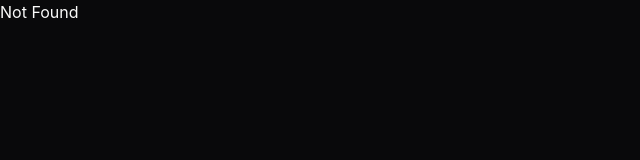
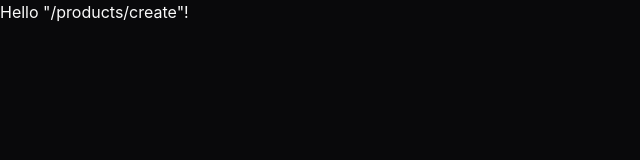
Before and after one commit to stay-js/iot-2026-v3-frontend, a React (Vite) app in the folder frontend/: page /products/create in a window 1280 px wide. Shown: the top 160 px of the page, without its empty margins (0-640 px from the left). Built offline with nearby package versions, Linux system fonts and the light colour scheme.

Commit message:
feat: install deps on host, create routes

```diff
--- a/frontend/src/routeTree.gen.ts
+++ b/frontend/src/routeTree.gen.ts
@@ -10,33 +10,53 @@
 
 import { Route as rootRouteImport } from './routes/__root'
 import { Route as IndexRouteImport } from './routes/index'
+import { Route as ProductsCreateRouteImport } from './routes/products.create'
+import { Route as ProductIdRouteImport } from './routes/product.$id'
 
 const IndexRoute = IndexRouteImport.update({
   id: '/',
   path: '/',
   getParentRoute: () => rootRouteImport,
 } as any)
+const ProductsCreateRoute = ProductsCreateRouteImport.update({
+  id: '/products/create',
+  path: '/products/create',
+  getParentRoute: () => rootRouteImport,
+} as any)
+const ProductIdRoute = ProductIdRouteImport.update({
+  id: '/product/$id',
+  path: '/product/$id',
+  getParentRoute: () => rootRouteImport,
+} as any)
 
 export interface FileRoutesByFullPath {
   '/': typeof IndexRoute
+  '/product/$id': typeof ProductIdRoute
+  '/products/create': typeof ProductsCreateRoute
 }
 export interface FileRoutesByTo {
   '/': typeof IndexRoute
+  '/product/$id': typeof ProductIdRoute
+  '/products/create': typeof ProductsCreateRoute
 }
 export interface FileRoutesById {
   __root__: typeof rootRouteImport
   '/': typeof IndexRoute
+  '/product/$id': typeof ProductIdRoute
+  '/products/create': typeof ProductsCreateRoute
 }
 export interface FileRouteTypes {
   fileRoutesByFullPath: FileRoutesByFullPath
-  fullPaths: '/'
+  fullPaths: '/' | '/product/$id' | '/products/create'
   fileRoutesByTo: FileRoutesByTo
-  to: '/'
-  id: '__root__' | '/'
+  to: '/' | '/product/$id' | '/products/create'
+  id: '__root__' | '/' | '/product/$id' | '/products/create'
   fileRoutesById: FileRoutesById
 }
 export interface RootRouteChildren {
   IndexRoute: typeof IndexRoute
+  ProductIdRoute: typeof ProductIdRoute
+  ProductsCreateRoute: typeof ProductsCreateRoute
 }
 
 declare module '@tanstack/react-router' {
@@ -48,11 +68,27 @@ declare module '@tanstack/react-router' {
       preLoaderRoute: typeof IndexRouteImport
       parentRoute: typeof rootRouteImport
     }
+    '/products/create': {
+      id: '/products/create'
+      path: '/products/create'
+      fullPath: '/products/create'
+      preLoaderRoute: typeof ProductsCreateRouteImport
+      parentRoute: typeof rootRouteImport
+    }
+    '/product/$id': {
+      id: '/product/$id'
+      path: '/product/$id'
+      fullPath: '/product/$id'
+      preLoaderRoute: typeof ProductIdRouteImport
+      parentRoute: typeof rootRouteImport
+    }
   }
 }
 
 const rootRouteChildren: RootRouteChildren = {
   IndexRoute: IndexRoute,
+  ProductIdRoute: ProductIdRoute,
+  ProductsCreateRoute: ProductsCreateRoute,
 }
 export const routeTree = rootRouteImport
   ._addFileChildren(rootRouteChildren)
--- /dev/null
+++ b/frontend/src/routes/product.$id.tsx
@@ -0,0 +1,9 @@
+import { createFileRoute } from '@tanstack/react-router';
+
+export const Route = createFileRoute('/product/$id')({
+  component: RouteComponent,
+});
+
+function RouteComponent() {
+  return <div>Hello "/product/$id"!</div>;
+}
--- /dev/null
+++ b/frontend/src/routes/products.create.tsx
@@ -0,0 +1,9 @@
+import { createFileRoute } from '@tanstack/react-router';
+
+export const Route = createFileRoute('/products/create')({
+  component: RouteComponent,
+});
+
+function RouteComponent() {
+  return <div>Hello "/products/create"!</div>;
+}
```
Also changed, not shown: 2 other files (tests, documents, lock files or other folders).
